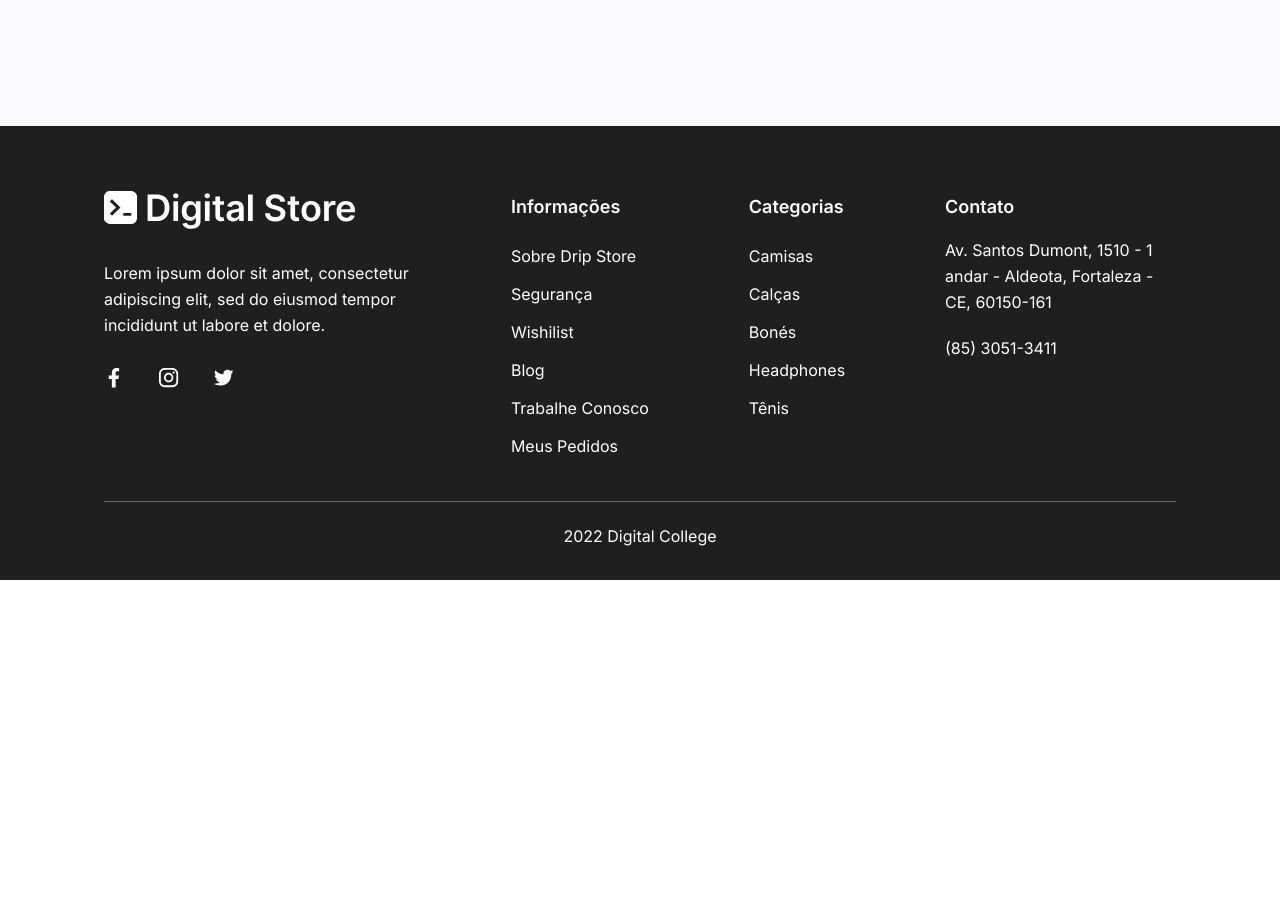
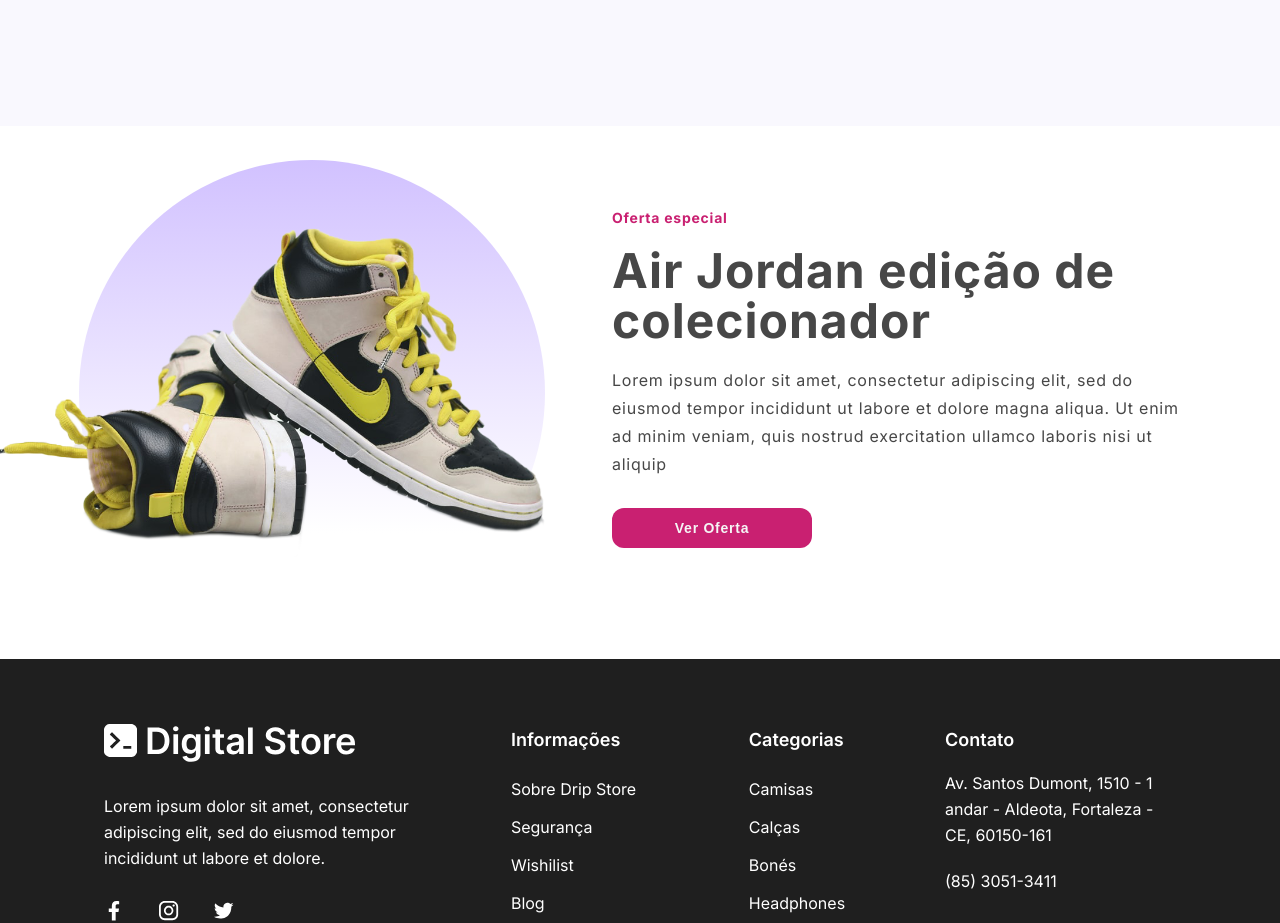
Before and after one commit to PedroUchoa/React-DripStrore, a React (Vite) app: page / in a window 1280 px wide. Shown: the part 3510-4433 px from the top of the page. Before the commit the page ends 4090 px from the top, so only its background shows below. Built offline with nearby package versions, Linux system fonts and the light colour scheme.

Commit message:
add: special offer section

```diff
--- a/src/pages/HomePage/Home.css
+++ b/src/pages/HomePage/Home.css
@@ -1,6 +1,6 @@
 .home-wrapper {
   font-family: "inter";
-  background-color: #F9F8FE;
+  background-color: #f9f8fe;
   display: flex;
   flex-direction: column;
   align-items: center;
@@ -63,7 +63,7 @@
   gap: 12px;
 }
 
-.highlights-wrapper{
+.highlights-wrapper {
   width: 100%;
   display: flex;
   flex-direction: column;
@@ -73,7 +73,7 @@
   gap: 20px;
 }
 
-.highlights-wrapper h2{
+.highlights-wrapper h2 {
   font-weight: 700;
   font-size: 24px;
   line-height: 38px;
@@ -81,15 +81,14 @@
   color: var(--dark-gray-2);
 }
 
-.itens-wrapper{
+.itens-wrapper {
   width: 712px;
   height: 138px;
   margin-bottom: 138px;
   background-color: transparent;
-
 }
 
-.itens-wrapper ul{
+.itens-wrapper ul {
   display: flex;
   gap: 48px;
   width: 100%;
@@ -100,14 +99,14 @@
   justify-content: center;
 }
 
-.itens-wrapper ul li{
+.itens-wrapper ul li {
   display: flex;
   flex-direction: column;
   align-items: center;
   justify-content: center;
 }
 
-.itens-wrapper ul li div{
+.itens-wrapper ul li div {
   width: 104px;
   height: 104px;
   display: flex;
@@ -117,7 +116,7 @@
   background-color: var(--white);
 }
 
-.itens-wrapper ul li p{
+.itens-wrapper ul li p {
   margin-top: 12px;
   font-size: 14px;
   font-weight: 700;
@@ -126,37 +125,36 @@
   color: var(--dark-gray-2);
 }
 
-.product-wrapper{
+.product-wrapper {
   width: 100%;
-  padding:  0 100px;
+  padding: 0 100px;
   margin-bottom: 80px;
 }
 
-.trending{
+.trending {
   width: 100%;
   display: flex;
   align-items: center;
   justify-content: space-between;
-  padding:20px  50px;
-
+  padding: 20px 50px;
 }
 
-.trending h4{
+.trending h4 {
   font-weight: 700;
   font-size: 24px;
   line-height: 38px;
-  letter-spacing: 0,75px;
+  letter-spacing: 0, 75px;
   color: var(--dark-gray-2);
 }
 
-.trending span{
+.trending span {
   display: flex;
   align-items: center;
   justify-content: center;
   gap: 14px;
 }
 
-.trending span a{
+.trending span a {
   font-weight: 400;
   font-size: 18px;
   line-height: 34px;
@@ -164,3 +162,83 @@
   color: var(--primary);
   text-decoration: none;
 }
+
+.promotion-wrapper {
+  width: 100%;
+  height: 533px;
+  background-color:var(--white);
+  display: flex;
+  align-items: center;
+  justify-content: center;
+  gap: 67px;
+}
+
+.shoes-wrapper {
+  display: flex;
+  align-items: center;
+  justify-content: flex-end;
+  width: 466px;
+  height: 466px;
+  border-radius: 100%;
+  background: rgb(255, 255, 255);
+  background: linear-gradient(
+    360deg,
+    rgba(255, 255, 255, 1) 20%,
+    rgba(66, 0, 255, 1) 350%
+  );
+}
+
+.shoes-wrapper img {
+  height: 330px;
+  width: 573px;
+}
+
+.special-wrapper{
+  height: 341px;
+  width: 589px;
+  display: flex;
+  flex-direction: column;
+  align-items: flex-start;
+  margin-top: -30px;
+}
+
+.special-wrapper span{
+  font-weight: 700;
+  font-size: 14px;
+  line-height: 22px;
+  letter-spacing: 0.75px;
+  color: var(--primary);
+}
+
+.special-wrapper h4{
+  font-weight: 700;
+  font-size: 48px;
+  line-height: 50px;
+  letter-spacing: 1px;
+  color: var(--dark-gray-2);
+  margin-top: 17px;
+}
+
+.special-wrapper p{
+  font-weight: 400;
+  font-size: 16px;
+  line-height: 28px;
+  letter-spacing: .75px;
+  color: var(--dark-gray-2);
+  margin-top: 20px;
+}
+
+.special-wrapper button{
+  width: 200px;
+  height: 40px;
+  background-color: var(--primary);
+  cursor: pointer;
+  font-weight: 700;
+  font-size: 14px;
+  line-height: 22px;
+  letter-spacing: .75px;
+  color: var(--light-gray-3);
+  border: none;
+  border-radius: 12px;
+  margin-top: 30px;
+}
--- a/src/pages/HomePage/Home.tsx
+++ b/src/pages/HomePage/Home.tsx
@@ -1,17 +1,24 @@
 import React from "react";
+
+import { Swiper, SwiperSlide } from "swiper/react";
+import { Autoplay, Pagination, Navigation } from "swiper/modules";
+
 
 import "./Home.css";
 import SlideItem from "../../components/SlideItem/SlideItem";
-import { Swiper, SwiperSlide } from "swiper/react";
-import { Autoplay, Pagination, Navigation } from "swiper/modules";
 import BuyBox from "../../components/BuyBox/BuyBox";
 import shirt from "../../assets/icons/shirt.svg";
 import shoes from "../../assets/icons/shoes.svg";
 import headphone from "../../assets/icons/headphone.svg";
 import pants from "../../assets/icons/pants.svg";
+import ProductListing from "../../components/ProductListing/ProductListing";
+import arrow from "../../assets/icons/arrow-right.svg";
+import yellowShoe from "../../assets/imgs/nike-yellow.png"
+
 import { Cards } from "../../interfaces/cards";
-import ProductListing from "../../components/ProductListing/ProductListing";
-import  arrow  from '../../assets/icons/arrow-right.svg'
+
+
+
 
 function Home() {
   const slideItems = [
@@ -200,6 +207,22 @@
         </div>
         <ProductListing cards={itensCards} />
       </div>
+      <div className="promotion-wrapper">
+        <div className="shoes-wrapper">
+          <img src={yellowShoe} alt="" />
+        </div>
+        <div className="special-wrapper">
+          <span>Oferta especial</span>
+          <h4>Air Jordan edição de colecionador</h4>
+          <p>
+            Lorem ipsum dolor sit amet, consectetur adipiscing elit, sed do
+            eiusmod tempor incididunt ut labore et dolore magna aliqua. Ut enim
+            ad minim veniam, quis nostrud exercitation ullamco laboris nisi ut
+            aliquip
+          </p>
+          <button>Ver Oferta</button>
+        </div>
+      </div>
     </div>
   );
 }
```
Also changed, not shown: src/assets/imgs/nike-yellow.png (added).
